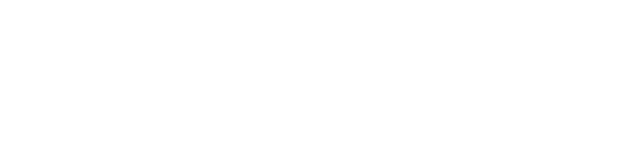
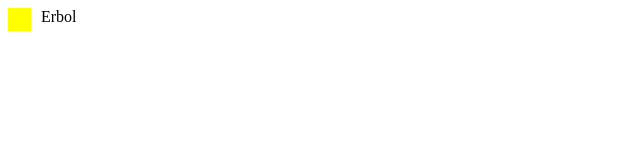
Before and after one commit to EmirJavascript/team-work, a plain HTML site: page index.html in a window 1280 px wide. Shown: the whole page, without its empty margins (0-640 px from the left). Drawn offline with Linux system fonts and the light colour scheme.

Commit message:
add yellow

```diff
--- a/index.html
+++ b/index.html
@@ -5,10 +5,13 @@
   <meta http-equiv="X-UA-Compatible" content="IE=edge">
   <meta name="viewport" content="width=device-width, initial-scale=1.0">
   <title>Document</title>
-
   <link rel="stylesheet" href="style.css">
 </head>
 <body>
+  <div class="container-yellow">
+    <div class="box"></div>
+    <div class="name">Erbol</div>
+  </div>
 
 </body>
 </html>
--- a/style.css
+++ b/style.css
@@ -0,0 +1,11 @@
+.container-yellow {
+    display: flex;
+    flex-direction: row;
+
+}
+.box {
+    width: 23px;
+    height: 23px;
+    background-color: yellow;
+    margin-right: 10px;
+}
```
